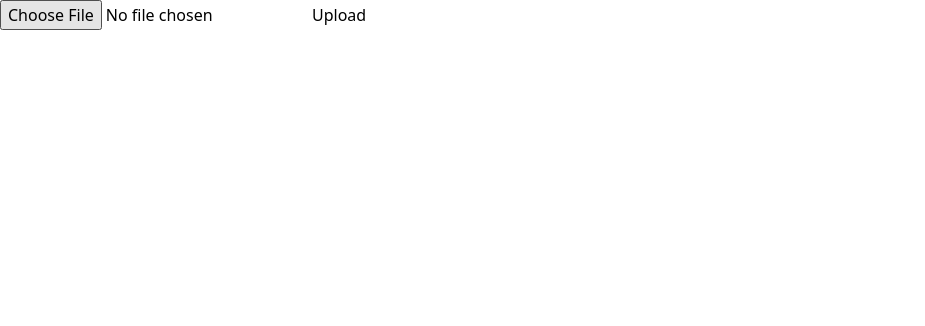
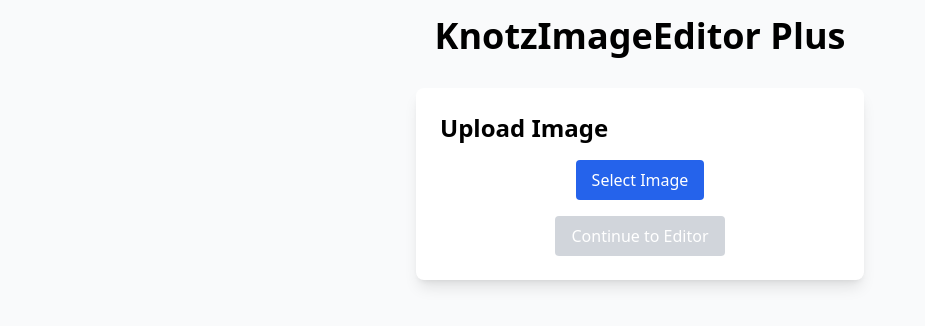
Before and after one commit to KnotEnvy/KnotzImageEditorPlus, a React app: page / in a window 1280 px wide. Shown: the top 326 px of the page, without its empty margins (0-925 px from the left). Built offline with nearby package versions, Linux system fonts and the light colour scheme.

Commit message:
fixed download button; styles added

```diff
--- a/src/components/app.jsx
+++ b/src/components/app.jsx
@@ -1,17 +1,24 @@
 import React from 'react';
 import { BrowserRouter as Router, Route, Switch } from 'react-router-dom';
-import ImageUpload from './image_upload.jsx';
-import ImageEditor from './image_editor.jsx';
-import '../styles/tailwind.css';
+import ImageUpload from './image_upload';
+import ImageEditor from './image_editor';
 
 
-export default function App() {
+
+function App() {
   return (
-    <Router>
-      <Switch>
-        <Route path="/editor" component={ImageEditor} />
-        <Route path="/" component={ImageUpload} />
-      </Switch>
-    </Router>
+    <div className="bg-gray-50 min-h-screen">
+      <Router>
+        <div className="container mx-auto p-4">
+          <h1 className="text-4xl font-bold mb-8 text-center">KnotzImageEditor Plus</h1>
+          <Switch>
+            <Route exact path="/" component={ImageUpload} />
+            <Route path="/editor" component={ImageEditor} />
+          </Switch>
+        </div>
+      </Router>
+    </div>
   );
 }
+
+export default App;
--- a/src/components/image_editor.jsx
+++ b/src/components/image_editor.jsx
@@ -5,7 +5,7 @@ import { processImage } from '../api/api';
 function ImageEditor() {
   const location = useLocation();
   const imageFile = location.state.imageFile;
-  const [resolution, setResolution] = useState(100); // Percentage
+  const [resolution, setResolution] = useState(100);
   const [processedImage, setProcessedImage] = useState(null);
 
   const handleAdjustResolution = async () => {
@@ -13,29 +13,43 @@ function ImageEditor() {
     const result = await processImage(imageFile, options);
     setProcessedImage(result.image);
   };
-
     // Extract filename from processed image URL
     const filename = processedImage ? processedImage.split('/').pop() : '';
 
   return (
-    <div style={{ display: 'flex' }}>
-      <img src={URL.createObjectURL(imageFile)} alt="Uploaded" />
+    <div className="bg-white shadow-lg rounded-lg p-6 mx-auto w-full max-w-3xl">
+      <h2 className="text-2xl font-semibold mb-4">Image Editor</h2>
+      <div className="grid grid-cols-1 md:grid-cols-2 gap-4">
+        <div className="flex flex-col items-center">
+          <h3 className="text-xl font-medium mb-2">Original Image</h3>
+          <img src={URL.createObjectURL(imageFile)} alt="Uploaded" className="h-64 object-cover rounded" />
+        </div>
         {processedImage && (
-        <div>
-          <img src={processedImage} alt="Processed" />
-          <a href={`http://localhost:8000/download/${filename}`} download>
+          <div className="flex flex-col items-center">
+            <h3 className="text-xl font-medium mb-2">Processed Image</h3>
+            <img src={processedImage} alt="Processed" className="h-64 object-cover rounded" />
+            <a href={`http://localhost:8000/download/${filename}`} download className="mt-2 text-blue-500">
               Download
             </a>
           </div>
         )}
-      <div>
-        <label>Resolution Adjustment (%): </label>
+      </div>
+      <div className="mt-4 flex flex-col items-center md:flex-row md:justify-between">
+        <div className="flex items-center">
+          <label className="mr-2">Resolution Adjustment (%): </label>
           <input
             type="number"
             value={resolution}
             onChange={(e) => setResolution(e.target.value)}
+            className="border rounded p-1 w-20"
           />
-        <button onClick={handleAdjustResolution}>Adjust Resolution</button>
+        </div>
+        <button
+          onClick={handleAdjustResolution}
+          className="mt-4 md:mt-0 bg-blue-600 text-white px-4 py-2 rounded"
+        >
+          Adjust Resolution
+        </button>
       </div>
     </div>
   );
--- a/src/components/image_upload.jsx
+++ b/src/components/image_upload.jsx
@@ -5,15 +5,45 @@ function ImageUpload() {
   const [imageFile, setImageFile] = useState(null);
   const history = useHistory();
 
-  const handleUpload = () => {
-    // Redirect to the editor page with the image
+  const handleImageChange = (e) => {
+    const file = e.target.files[0];
+    setImageFile(file);
+  };
+
+  const handleImageUpload = () => {
     history.push('/editor', { imageFile });
   };
 
   return (
-    <div>
-      <input type="file" onChange={(e) => setImageFile(e.target.files[0])} />
-      <button onClick={handleUpload}>Upload</button>
+    <div className="bg-white shadow-lg rounded-lg p-6 mx-auto w-full max-w-md">
+      <h2 className="text-2xl font-semibold mb-4">Upload Image</h2>
+      <div className="flex flex-col items-center">
+        <label className="cursor-pointer bg-blue-600 text-white px-4 py-2 rounded">
+          <input
+            type="file"
+            accept="image/*"
+            className="hidden"
+            onChange={handleImageChange}
+          />
+          Select Image
+        </label>
+        {imageFile && (
+          <div className="mt-4">
+            <img
+              src={URL.createObjectURL(imageFile)}
+              alt="Preview"
+              className="h-32 w-32 object-cover rounded"
+            />
+          </div>
+        )}
+        <button
+          onClick={handleImageUpload}
+          className="mt-4 bg-green-500 text-white px-4 py-2 rounded disabled:bg-gray-300"
+          disabled={!imageFile}
+        >
+          Continue to Editor
+        </button>
+      </div>
     </div>
   );
 }
--- a/src/styles/main.css
+++ b/src/styles/main.css
@@ -1 +1,4 @@
 /* Global styling goes here */
+@import 'tailwindcss/base';
+@import 'tailwindcss/components';
+@import 'tailwindcss/utilities';
--- a/src/styles/tailwind.css
+++ /dev/null
@@ -1,3 +0,0 @@
-@import 'tailwindcss/base';
-@import 'tailwindcss/components';
-@import 'tailwindcss/utilities';
--- a/tailwind.config.js
+++ b/tailwind.config.js
@@ -1,6 +1,6 @@
 /** @type {import('tailwindcss').Config} */
 module.exports = {
-  purge: [],
+  purge: ['./src/**/*.{js,jsx,ts,tsx}', './public/index.html'],
   darkMode: false, // or 'media' or 'class'
   theme: {
     extend: {},
```
Lines whose indentation alone changed are shown as unchanged.
